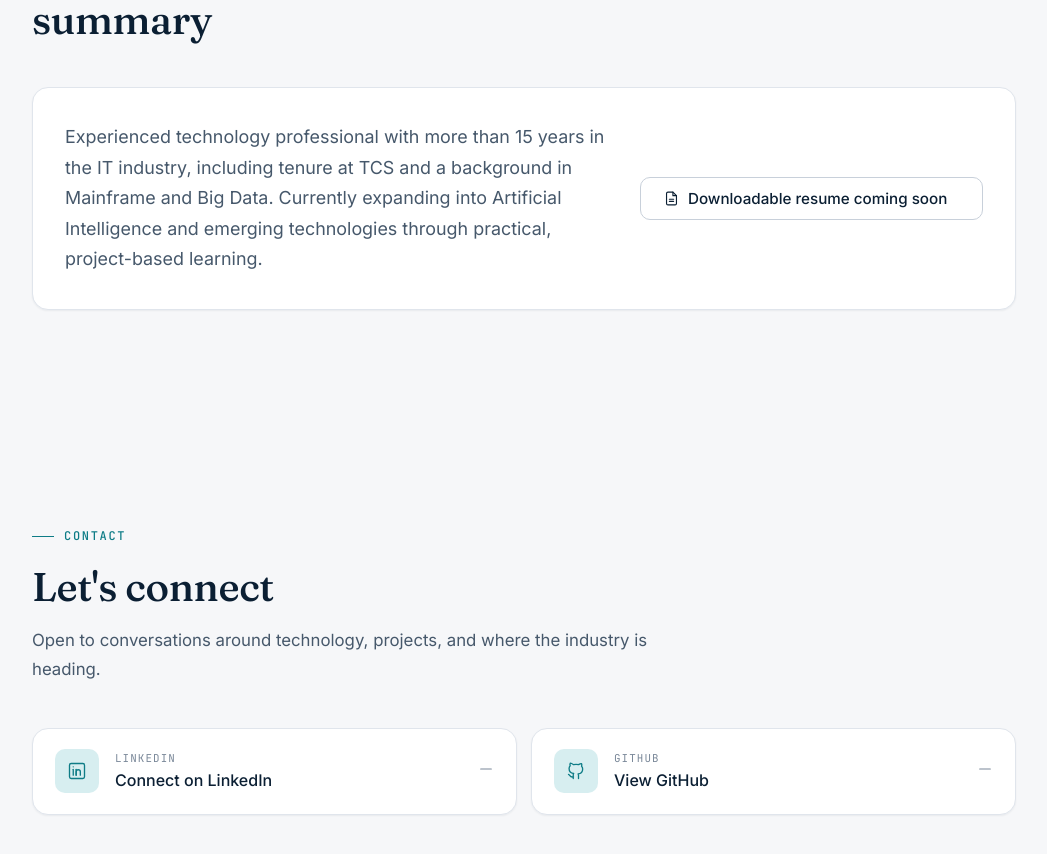
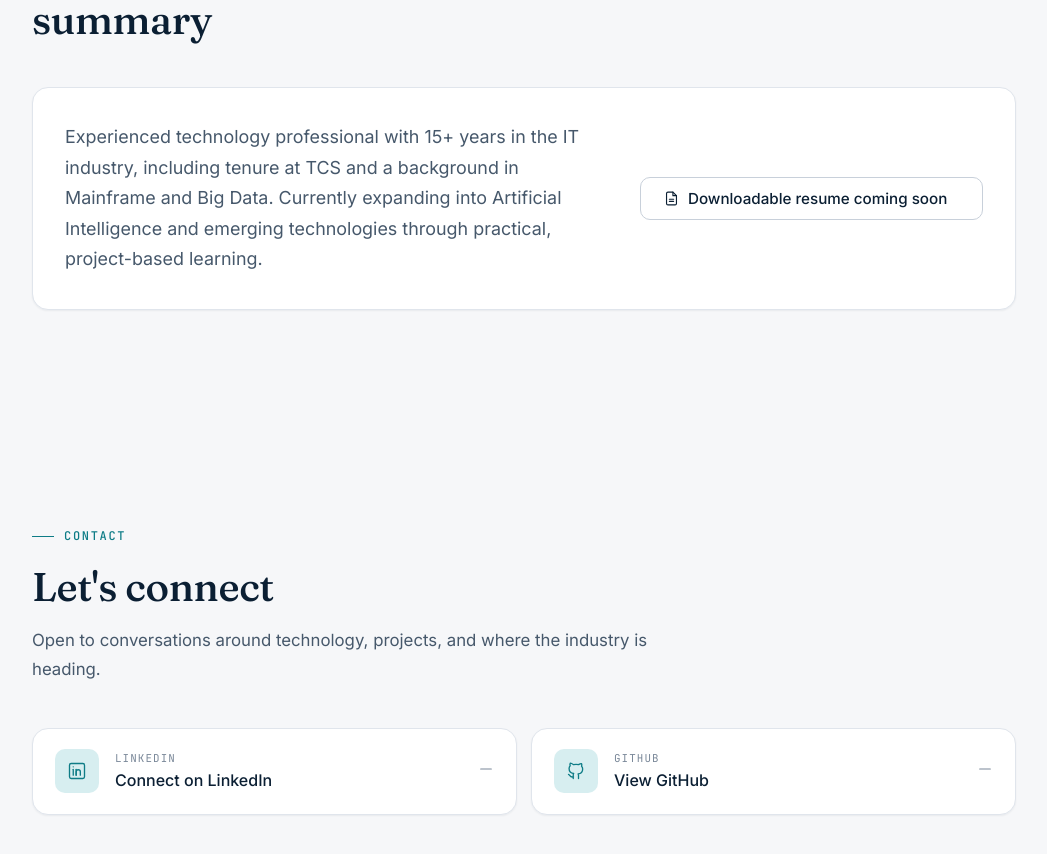
Before and after one commit to hemasri-kalaiselvan/hemasri-portfolio, a React (Vite) app: page /#/ in a window 1280 px wide. Shown: the part 6811-7665 px from the top of the page, without its empty margins (116-1163 px from the left). Built offline with nearby package versions, Linux system fonts and the light colour scheme.

Commit message:
Update my-content.js

```diff
--- a/src/data/my-content.js
+++ b/src/data/my-content.js
@@ -300,7 +300,7 @@ export const highlights = [
 
 export const resume = {
   summary:
-    'Experienced technology professional with more than 15 years in the IT industry, including tenure at TCS and a background in Mainframe and Big Data. Currently expanding into Artificial Intelligence and emerging technologies through practical, project-based learning.',
+    'Experienced technology professional with 15+ years in the IT industry, including tenure at TCS and a background in Mainframe and Big Data. Currently expanding into Artificial Intelligence and emerging technologies through practical, project-based learning.',
 
   // To offer a downloadable resume: put the PDF in the "public" folder and
   // write its name here, e.g. resumeFile: '/Hemasri-Resume.pdf'. Keep null
```
